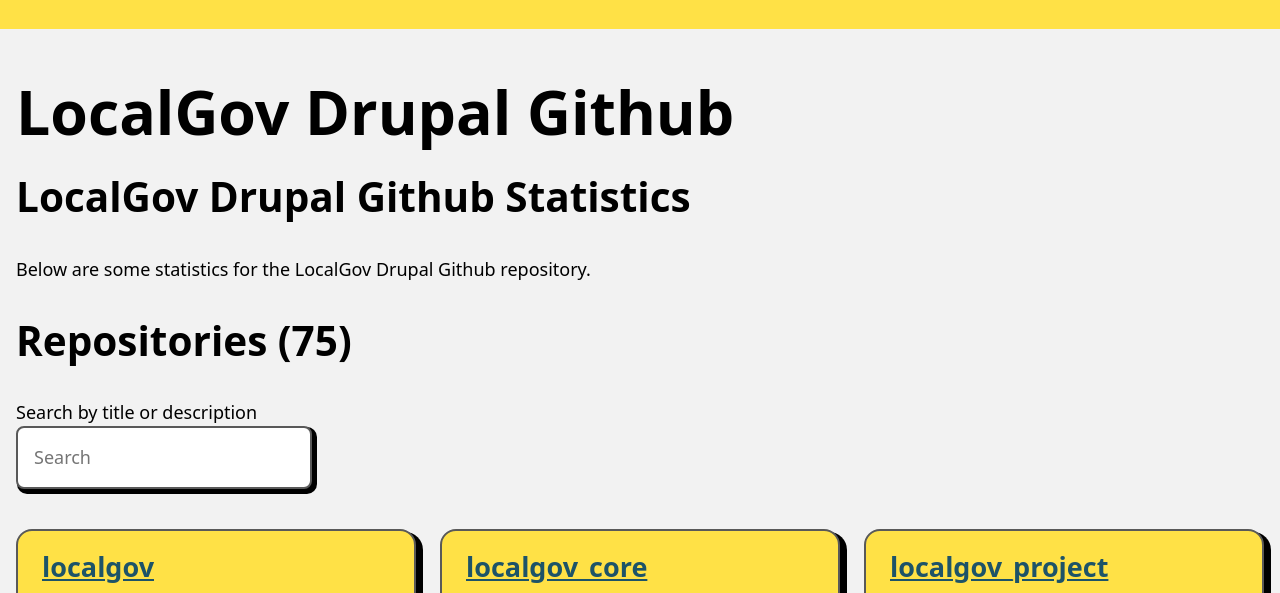
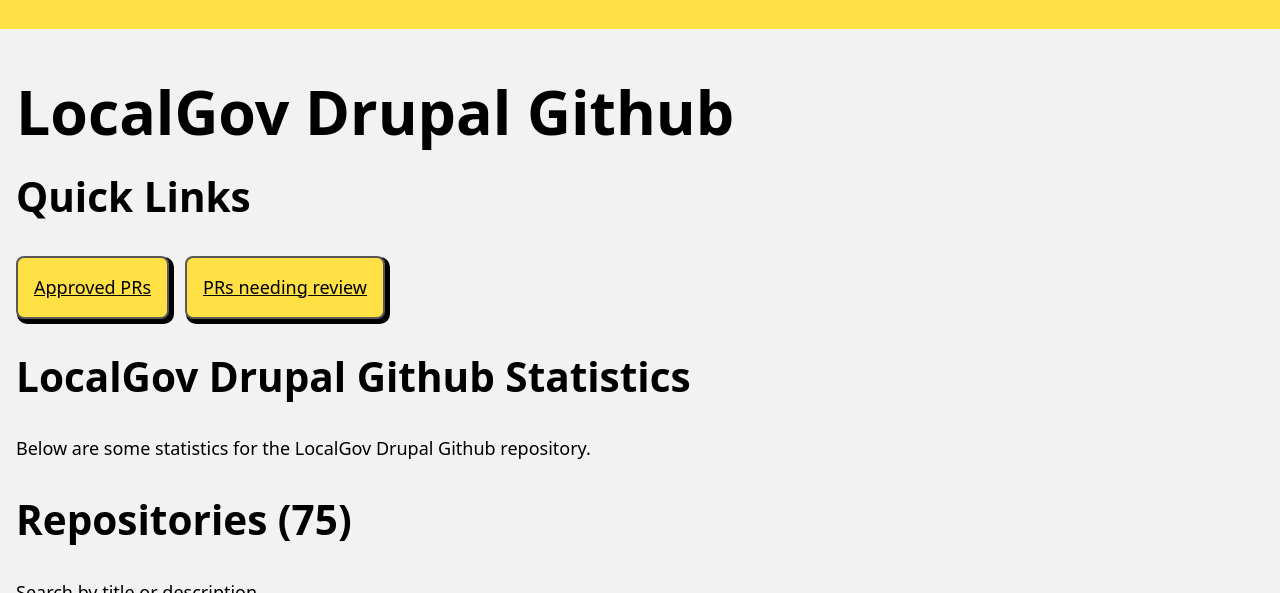
Before and after one commit to localgovdrupal/localgov_repos, a website: page index.html in a window 1280 px wide. Shown: the part 150-743 px from the top of the page. Drawn offline with Linux system fonts and the light colour scheme.

Commit message:
adds quick links to approved/needs review PRs

```diff
--- a/assets/style.css
+++ b/assets/style.css
@@ -342,6 +342,32 @@
   top: 0;
 }
 
+.quick-links ul {
+  display: flex;
+  gap: var(--spacing);
+  list-style-type: none;
+  padding-left: 0;
+  flex-wrap: wrap;
+}
+
+.button-link {
+  display: inline-block;
+  color: var(--color-black);
+  background-color: var(--color-primary);
+  padding: var(--spacing);
+  border-radius: var(--border-radius);
+  border: var(--border);
+  box-shadow: 3px 3px 0px 2px var(--color-black);
+  transition: var(--transition-time);
+}
+.button-link:focus-visible,
+.button-link:hover {
+  box-shadow: none;
+}
+.button-link:active {
+  transform: scale(0.95);
+}
+
 .repos-list {
   padding-left: 0;
   list-style-type: none;
--- a/index.html
+++ b/index.html
@@ -53,10 +53,25 @@
 
   <main class="main flow flow--large">
     <div class="container container--padding flow flow--large">
+
       <h1>LocalGov Drupal Github</h1>
+
+      <div class="quick-links flow flow--large">
+        <h2>Quick Links</h2>
+        <ul>
+          <li>
+            <a class="button-link" href="https://github.com/pulls?q=is%3Aopen+is%3Apr+archived%3Afalse+user%3Alocalgovdrupal+draft%3Afalse+review%3Aapproved+">Approved PRs</a>
+          </li>
+          <li>
+            <a class="button-link" href="https://github.com/pulls?q=is%3Aopen+is%3Apr+archived%3Afalse+user%3Alocalgovdrupal+draft%3Afalse+review%3Anone+">PRs needing review</a>
+          </li>
+        </ul>
+      </div>
+
       <h2>LocalGov Drupal Github Statistics</h2>
       <p>Below are some statistics for the LocalGov Drupal Github repository.</p>
       <div id="app" class="flow flow--large"></div>
+    </div>
   </main>
 
   <footer class="footer">
```
